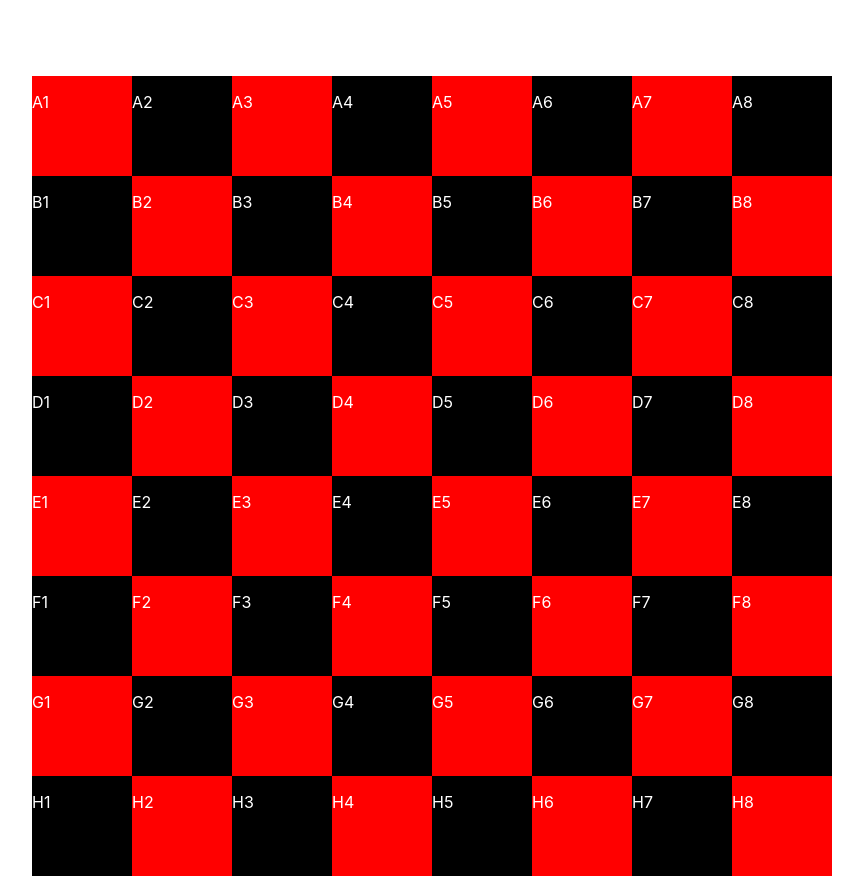
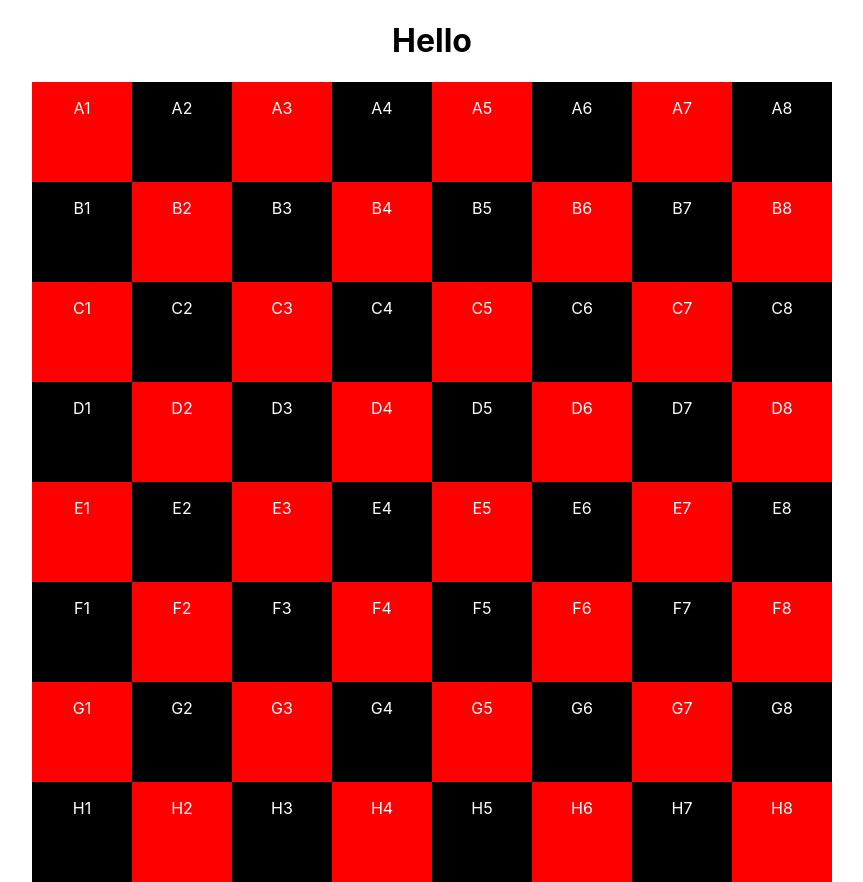
Before and after one commit to Harrison365/hr-mr-react-mini, a React (Create React App) app: page / in a window 1280 px wide. Shown: the whole page, without its empty margins (208-1071 px from the left). Built offline with nearby package versions, Linux system fonts and the light colour scheme.

Commit message:
css align

```diff
--- a/src/App.css
+++ b/src/App.css
@@ -2,7 +2,9 @@
   width: 100%;
   height: 100%;
   display: flex;
+  flex-direction: column;
   justify-content: center;
+  text-align: center;
 }
 
 .squareWhite {
@@ -20,7 +22,7 @@
 }
 
 #board {
-  margin-top: 2cm;
+  margin: auto;
   display: grid;
   grid-template-columns: 100px 100px 100px 100px 100px 100px 100px 100px;
   grid-template-rows: 100px 100px 100px 100px 100px 100px 100px 100px;
--- a/src/App.js
+++ b/src/App.js
@@ -71,9 +71,9 @@ let count = 0;
 function App() {
   return (
     <div className="App">
-      {/* <div id="header">
+      <div id="header">
         <h1>Hello</h1>
-      </div> */}
+      </div>
 
       <div id="board">
         {board.map((square) => {
```
